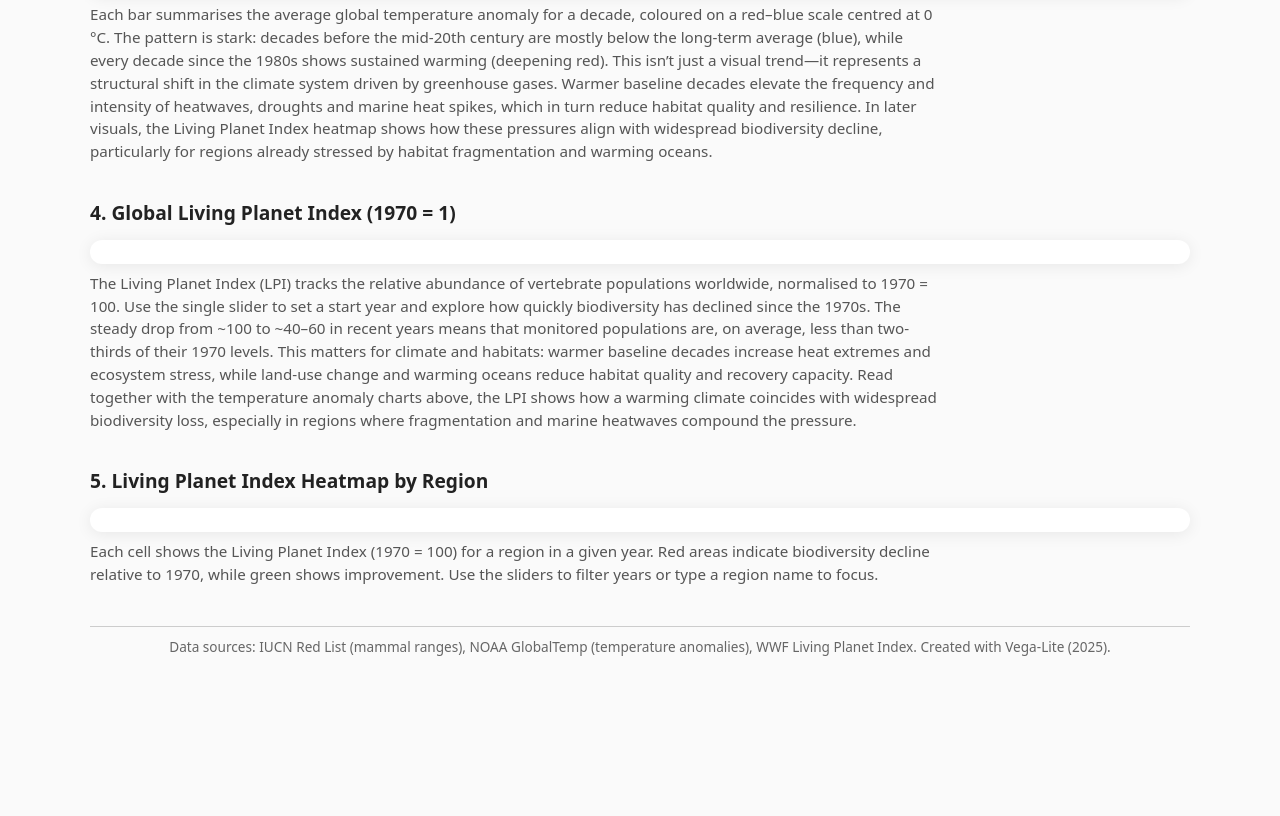
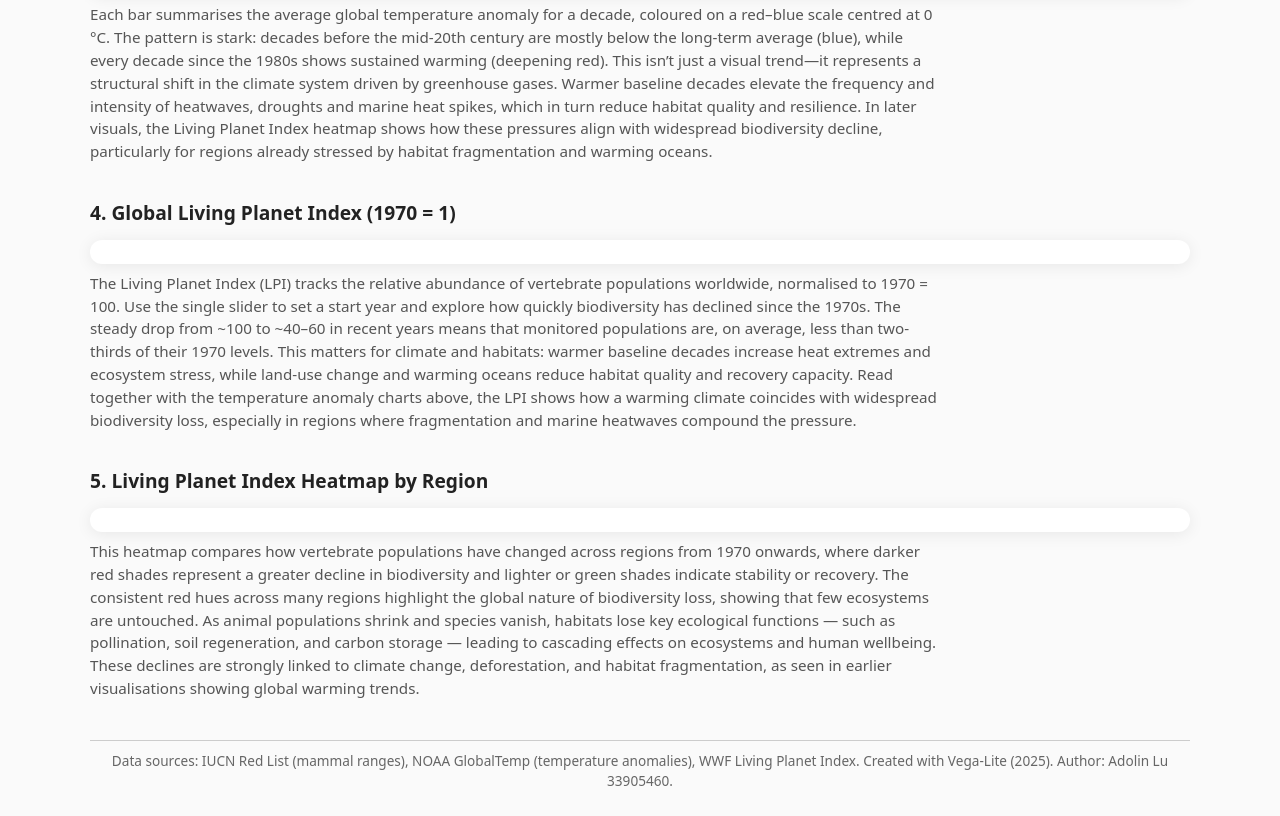
Before and after one commit to mmoyann/fit3179-visualisation-2, a plain HTML site: page index.html in a window 1280 px wide. Shown: the part 764-1580 px from the top of the page. Before the commit the page ends 1445 px from the top, so only its background shows below. Drawn offline with Linux system fonts and the light colour scheme; a script that the page names is missing.

Commit message:
Update index.html

```diff
--- a/index.html
+++ b/index.html
@@ -123,14 +123,20 @@
       <h2>5. Living Planet Index Heatmap by Region</h2>
       <div id="heatmap_lpi" class="chart"></div>
       <p class="note">
-        Each cell shows the Living Planet Index (1970 = 100) for a region in a given year.
-        Red areas indicate biodiversity decline relative to 1970, while green shows improvement.
-        Use the sliders to filter years or type a region name to focus.
+        This heatmap compares how vertebrate populations have changed across regions from 1970 onwards,
+        where darker red shades represent a greater decline in biodiversity and lighter or green shades
+        indicate stability or recovery. The consistent red hues across many regions highlight the global
+        nature of biodiversity loss, showing that few ecosystems are untouched. As animal populations
+        shrink and species vanish, habitats lose key ecological functions — such as pollination, soil
+        regeneration, and carbon storage — leading to cascading effects on ecosystems and human wellbeing.
+        These declines are strongly linked to climate change, deforestation, and habitat fragmentation,
+        as seen in earlier visualisations showing global warming trends.
+      </p>
       </p>
     </div>
     <footer>
       Data sources: IUCN Red List (mammal ranges), NOAA GlobalTemp (temperature anomalies),
-      WWF Living Planet Index. Created with Vega-Lite (2025).
+      WWF Living Planet Index. Created with Vega-Lite (2025). Author: Adolin Lu 33905460.
     </footer>
   </div>
 
```
